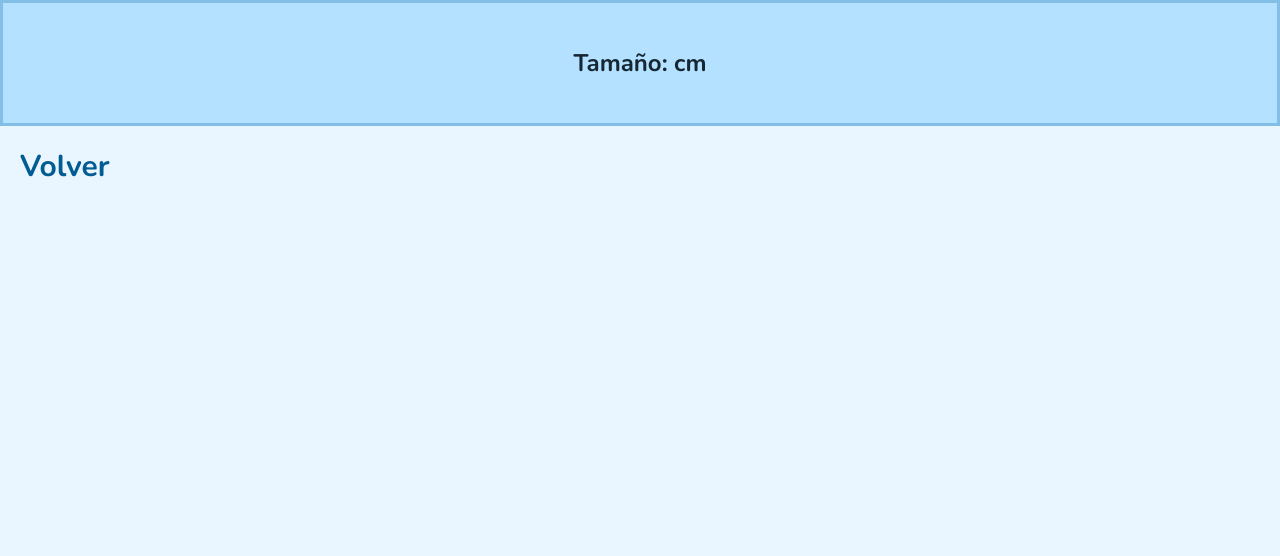
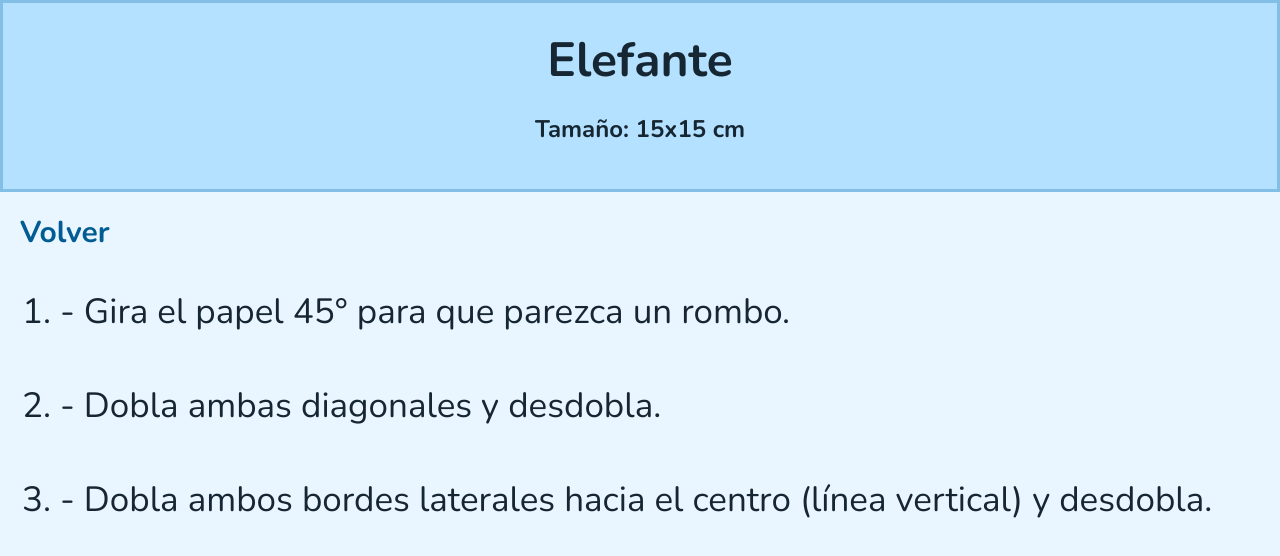
Before and after one commit to pycorigami/pycorigami.github.io, a plain HTML site: page html/tutoriales/intermedio/elefante.html in a window 1280 px wide. Drawn offline with nearby package versions, Linux system fonts and the light colour scheme.

Commit message:
Update elefante.html

```diff
--- a/html/tutoriales/intermedio/elefante.html
+++ b/html/tutoriales/intermedio/elefante.html
@@ -9,7 +9,7 @@
     <link rel="preconnect" href="https://fonts.gstatic.com" crossorigin>
     <link href="https://fonts.googleapis.com/css2?family=Nunito:ital,wght@0,200..1000;1,200..1000&display=swap"
         rel="stylesheet">
-    <title> - Tutoriales</title>
+    <title>Elefante - Tutoriales</title>
     <link rel="icon" href="/img/pyclogo.png" type="image/png">
     <link rel="stylesheet" href="/css/base.css">
     <link rel="stylesheet" href="/css/tutoriales/tutoriales.css">
@@ -17,13 +17,17 @@
 
 <body>
     <header>
-        <h1></h1>
-        <h2>Tamaño: cm</h2>
+        <h1>Elefante</h1>
+        <h2>Tamaño: 15x15 cm</h2>
     </header>
     <div class="contenido">
     <a href="/html/intermedio.html" class="volver">Volver</a>
     <ol type="steps">
-
+        <li>- Gira el papel 45° para que parezca un rombo.</li>
+        <br>
+        <li>- Dobla ambas diagonales y desdobla.</li>
+        <br>
+        <li>- Dobla ambos bordes laterales hacia el centro (línea vertical) y desdobla.</li>
     </ol>
     </div>
 </body>
```
